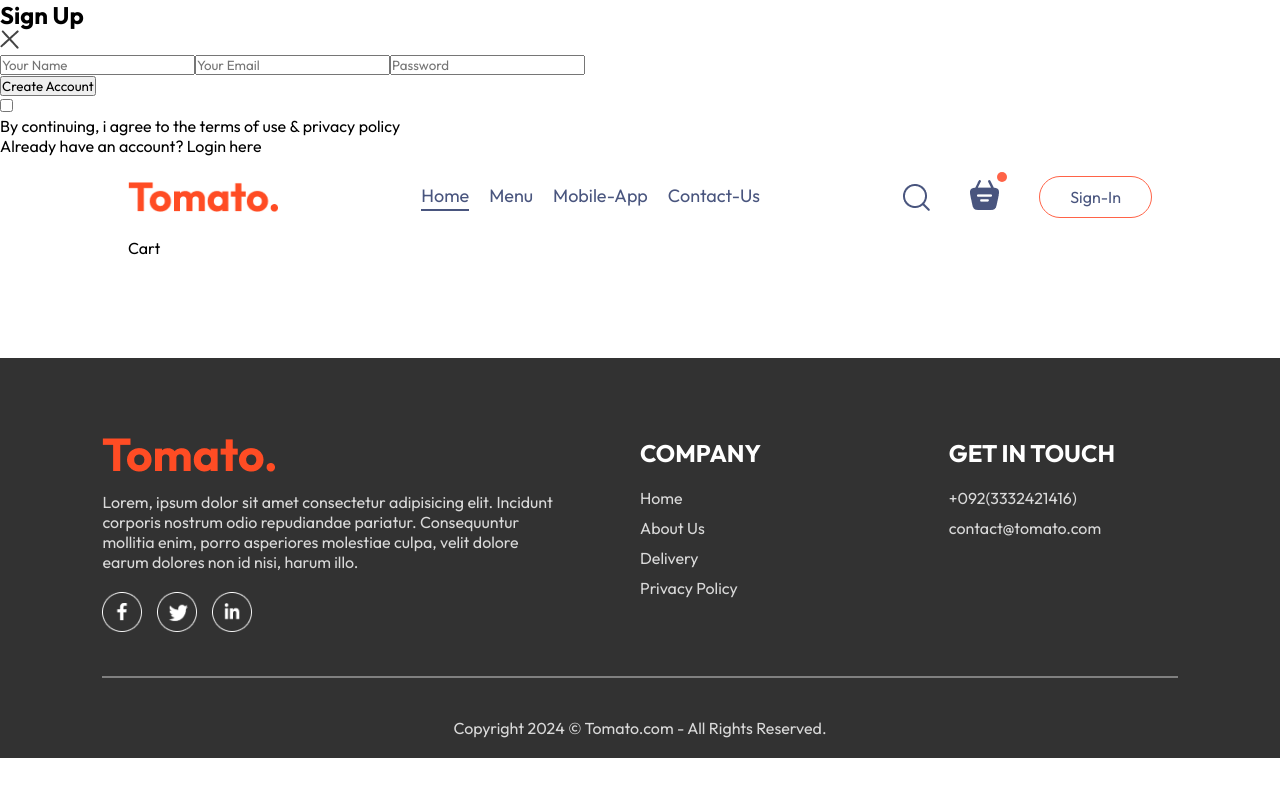
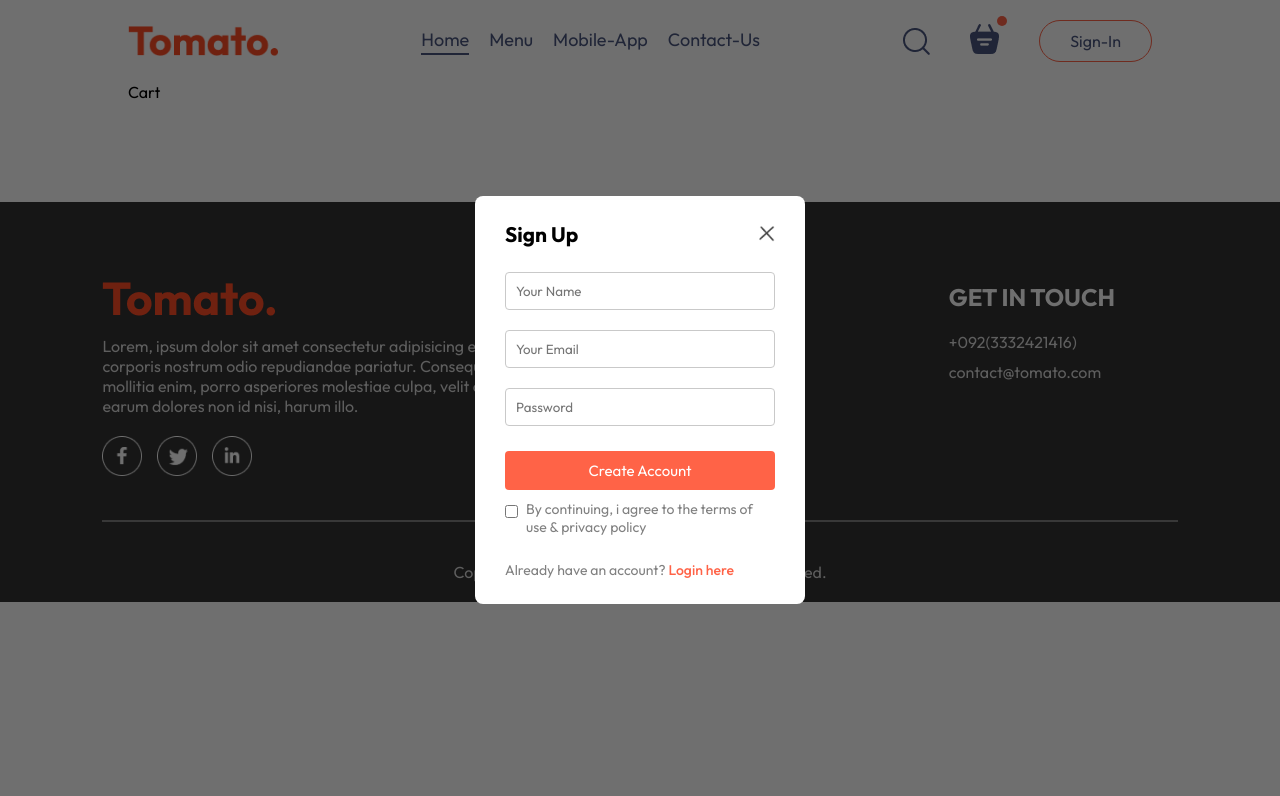
Before and after one commit to 1zhanN/food-delivery, a React (Vite) app in the folder frontend/: page /cart in a window 1280 px wide. Both pictures are taken after a click on the button "Sign-In". Shown: the top 796 px of the page. Built offline with nearby package versions, Linux system fonts and the light colour scheme.

Commit message:
Login/Signup CSS

```diff
--- a/frontend/src/components/LoginPopup/LoginPopup.css
+++ b/frontend/src/components/LoginPopup/LoginPopup.css
@@ -0,0 +1,65 @@
+.login-popup{
+    position: absolute;
+    z-index: 1;
+    width: 100%;
+    height: 100%;
+    background-color: #00000090;
+    display: grid;
+}
+.login-popup-container{
+    place-self: center;
+    width: max(23vw, 330px);
+    color: #808080;
+    background-color: white;
+    display: flex;
+    flex-direction: column;
+    gap: 25px;
+    padding: 25px 30px;
+    border-radius: 8px;
+    font-size: 14px;
+    animation: fadeIn 0.5s;
+}
+.login-popup-title{
+    display: flex;
+    justify-content: space-between;
+    align-items: center;
+    color: black;
+}
+.login-popup-title img{
+    width: 16px;
+    cursor: pointer;
+}
+.login-popup-inputs{
+    display: flex;
+    flex-direction: column;
+    gap: 20px;
+}
+.login-popup-inputs input{
+    outline: none;
+    border: 1px solid #c9c9c9;
+    padding: 10px;
+    border-radius: 4px;
+}
+.login-popup-container button{
+    border: none;
+    padding: 10px;
+    border-radius: 4px;
+    color: white;
+    background-color: tomato;
+    font-size: 15px;
+    cursor: pointer;
+}
+.login-popup-condition{
+    display: flex;
+    align-items: start;
+    gap: 8px;
+    margin-top: -15px;
+}
+.login-popup-condition input{
+    margin-top: 5px;
+}
+.login-popup p span{
+    color: tomato;
+    font-weight: 500;
+    cursor: pointer;
+}
--- a/frontend/src/components/LoginPopup/LoginPopup.jsx
+++ b/frontend/src/components/LoginPopup/LoginPopup.jsx
@@ -12,7 +12,7 @@
           <h2>{currentState}</h2>
           <img onClick={() => setShowlogin(false)} src={assets.cross_icon} />
         </div>
-        <div className="login-popup-input">
+        <div className="login-popup-inputs">
           {currentState === "Login" ? (
             <></>
           ) : (
```
Also changed, not shown: frontend/src/pages/Cart/Cart.jsx (+5 -7 lines).
